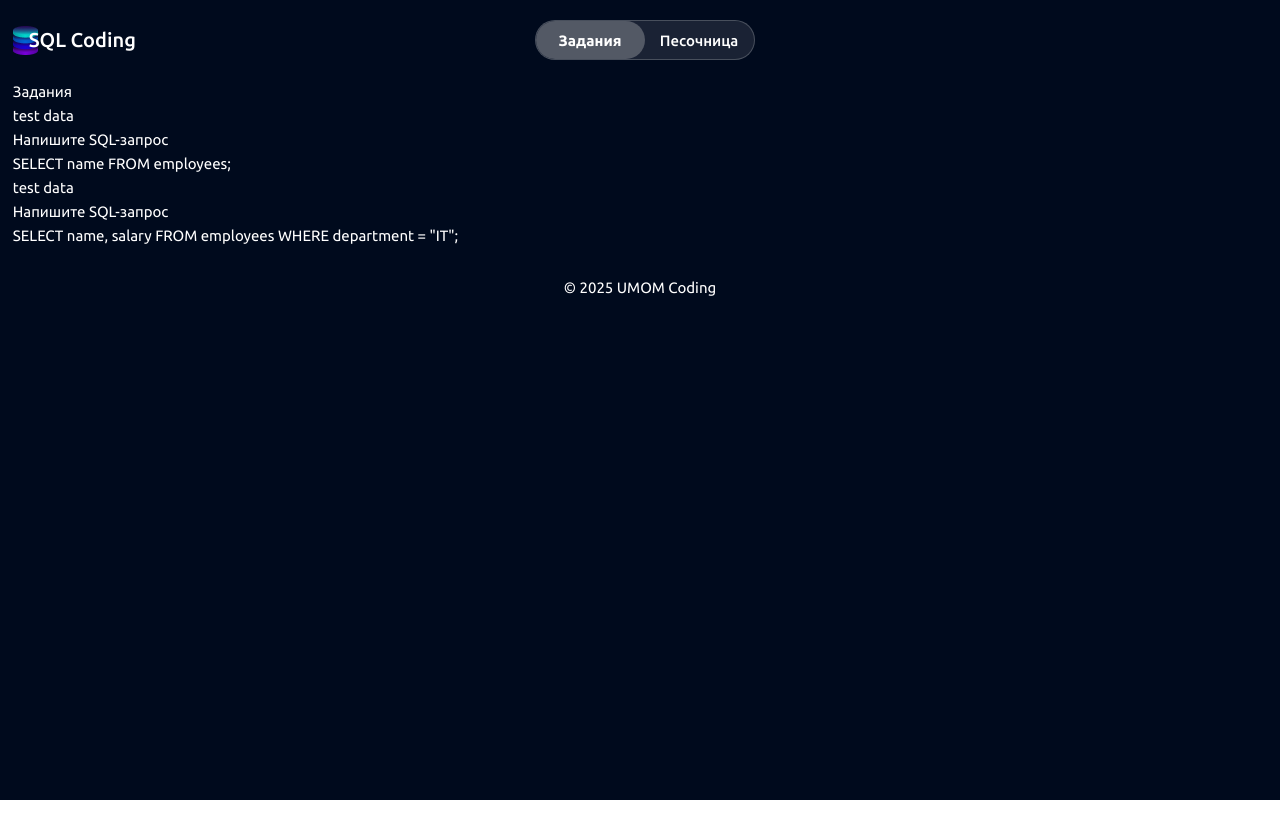
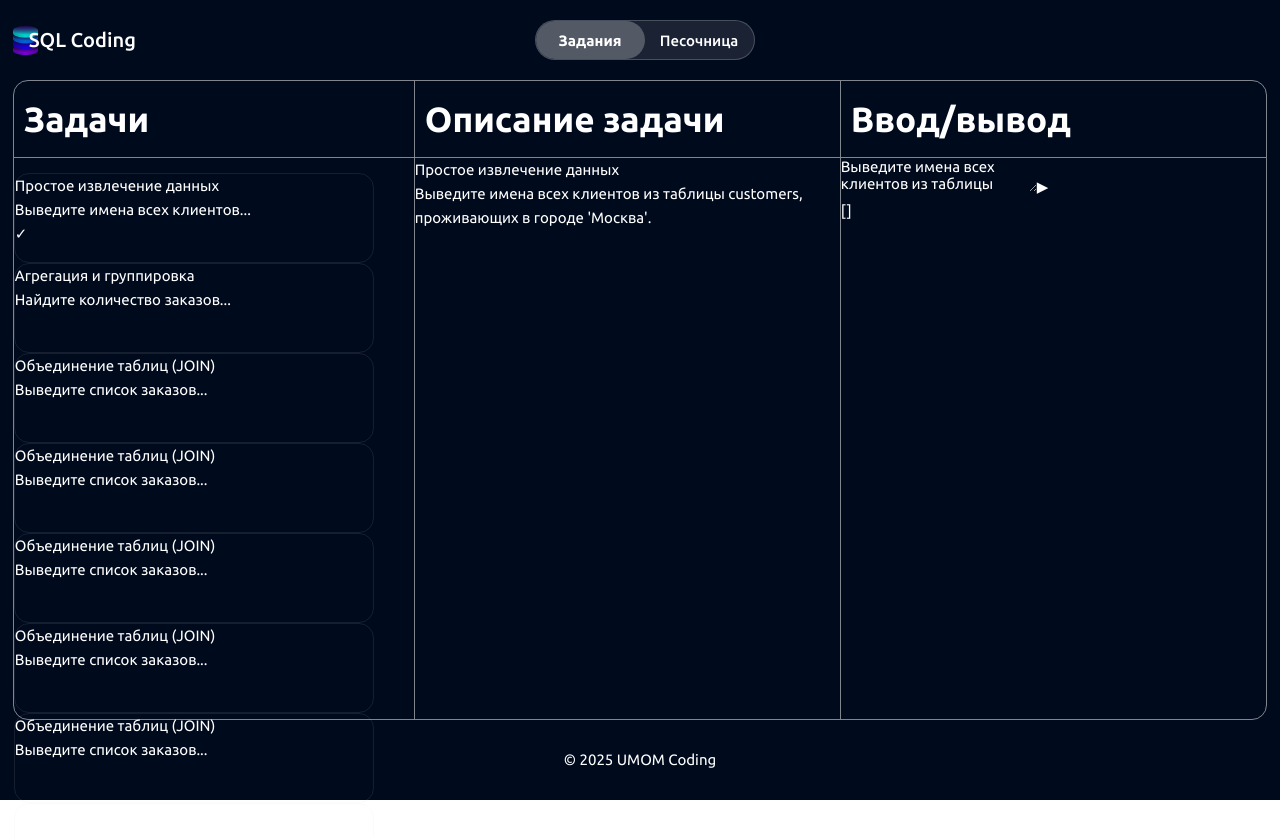
Before and after one commit to imadji/visual-sql-trainer, a Vue app in the folder client/: page /workspace in a window 1280 px wide. Both pictures are taken after a click on the element "Задания". Shown: the top 838 px of the page. Before the commit the page ends 800 px from the top, so only its background shows below. Built offline with nearby package versions, Linux system fonts and the light colour scheme.

Commit message:
create tasks styles

```diff
--- a/client/src/components/TasksView.vue
+++ b/client/src/components/TasksView.vue
@@ -1,13 +1,33 @@
 <template>
   <div class="tasks">
-    <h2>Задания</h2>
-    <div class="task-list">
-      <div v-for="task in tasks" :key="task.id" class="task">
-        <h3>{{ task.title }}</h3>
-        <p>{{ task.description }}</p>
-        <pre>{{ task.sqlExample }}</pre>
+    <section class="tasks-panel">
+      <div class="tasks-title">Задачи</div>
+      <div class="tasks-items">
+        <div v-for="(task, i) in tasks" :key="i" class="task-item" :class="{ active: i === activeTask }"
+          @click="activeTask = i">
+          <div class="task-title">{{ task.title }}</div>
+          <div class="task-description">{{ task.short }}</div>
+          <div v-if="task.completed" class="checkmark">✓</div>
+        </div>
       </div>
-    </div>
+    </section>
+
+    <section class="task-detail">
+      <div class="tasks-title">Описание задачи</div>
+      <h2 class="task-title">{{ tasks[activeTask].title }}</h2>
+      <p class="task-full">{{ tasks[activeTask].full }}</p>
+    </section>
+
+    <section class="io-panel">
+      <div class="tasks-title">Ввод/вывод</div>
+      <div class="editor">
+        <textarea v-model="query" placeholder="SELECT ..."></textarea>
+        <button class="run-btn" @click="runQuery">▶</button>
+      </div>
+      <div class="output">
+        <pre>{{ result }}</pre>
+      </div>
+    </section>
   </div>
 </template>
 
@@ -16,18 +36,182 @@ import { ref } from "vue";
 
 const tasks = ref([
   {
-    id: 1,
-    title: "test data",
-    description: "Напишите SQL-запрос",
-    sqlExample: "SELECT name FROM employees;",
+    title: "Простое извлечение данных",
+    short: "Выведите имена всех клиентов...",
+    full: "Выведите имена всех клиентов из таблицы customers, проживающих в городе 'Москва'.",
+    completed: true,
+    mockResult: [
+      { name: "Иван Петров" },
+      { name: "Мария Смирнова" },
+    ],
   },
   {
-    id: 2,
-    title: "test data",
-    description: "Напишите SQL-запрос",
-    sqlExample: 'SELECT name, salary FROM employees WHERE department = "IT";',
+    title: "Агрегация и группировка",
+    short: "Найдите количество заказов...",
+    full: "Найдите количество заказов, сделанных каждым клиентом.",
+    completed: false,
+    mockResult: [
+      { customer_name: "Иван Петров", orders_count: 3 },
+      { customer_name: "Анна Иванова", orders_count: 5 },
+    ],
+  },
+  {
+    title: "Объединение таблиц (JOIN)",
+    short: "Выведите список заказов...",
+    full: `Выведите список заказов с именем клиента и названием товара. Используйте таблицы orders, customers, products.`,
+    completed: false,
+    mockResult: [
+      { order_id: 1, customer_name: "Иван Петров", product_name: "Ноутбук" },
+      { order_id: 2, customer_name: "Анна Иванова", product_name: "Телефон" },
+    ],
+  },
+  {
+    title: "Объединение таблиц (JOIN)",
+    short: "Выведите список заказов...",
+    full: `Выведите список заказов с именем клиента и названием товара. Используйте таблицы orders, customers, products.`,
+    completed: false,
+    mockResult: [
+      { order_id: 1, customer_name: "Иван Петров", product_name: "Ноутбук" },
+      { order_id: 2, customer_name: "Анна Иванова", product_name: "Телефон" },
+    ],
+  },
+  {
+    title: "Объединение таблиц (JOIN)",
+    short: "Выведите список заказов...",
+    full: `Выведите список заказов с именем клиента и названием товара. Используйте таблицы orders, customers, products.`,
+    completed: false,
+    mockResult: [
+      { order_id: 1, customer_name: "Иван Петров", product_name: "Ноутбук" },
+      { order_id: 2, customer_name: "Анна Иванова", product_name: "Телефон" },
+    ],
+  },
+  {
+    title: "Объединение таблиц (JOIN)",
+    short: "Выведите список заказов...",
+    full: `Выведите список заказов с именем клиента и названием товара. Используйте таблицы orders, customers, products.`,
+    completed: false,
+    mockResult: [
+      { order_id: 1, customer_name: "Иван Петров", product_name: "Ноутбук" },
+      { order_id: 2, customer_name: "Анна Иванова", product_name: "Телефон" },
+    ],
+  },
+  {
+    title: "Объединение таблиц (JOIN)",
+    short: "Выведите список заказов...",
+    full: `Выведите список заказов с именем клиента и названием товара. Используйте таблицы orders, customers, products.`,
+    completed: false,
+    mockResult: [
+      { order_id: 1, customer_name: "Иван Петров", product_name: "Ноутбук" },
+      { order_id: 2, customer_name: "Анна Иванова", product_name: "Телефон" },
+    ],
+  },
+  {
+    title: "Объединение таблиц (JOIN)",
+    short: "Выведите список заказов...",
+    full: `Выведите список заказов с именем клиента и названием товара. Используйте таблицы orders, customers, products.`,
+    completed: false,
+    mockResult: [
+      { order_id: 1, customer_name: "Иван Петров", product_name: "Ноутбук" },
+      { order_id: 2, customer_name: "Анна Иванова", product_name: "Телефон" },
+    ],
+  },
+  {
+    title: "Объединение таблиц (JOIN)",
+    short: "Выведите список заказов...",
+    full: `Выведите список заказов с именем клиента и названием товара. Используйте таблицы orders, customers, products.`,
+    completed: false,
+    mockResult: [
+      { order_id: 1, customer_name: "Иван Петров", product_name: "Ноутбук" },
+      { order_id: 2, customer_name: "Анна Иванова", product_name: "Телефон" },
+    ],
+  },
+  {
+    title: "Объединение таблиц (JOIN)",
+    short: "Выведите список заказов...",
+    full: `Выведите список заказов с именем клиента и названием товара. Используйте таблицы orders, customers, products.`,
+    completed: false,
+    mockResult: [
+      { order_id: 1, customer_name: "Иван Петров", product_name: "Ноутбук" },
+      { order_id: 2, customer_name: "Анна Иванова", product_name: "Телефон" },
+    ],
+  },
+  {
+    title: "Объединение таблиц (JOIN)",
+    short: "Выведите список заказов...",
+    full: `Выведите список заказов с именем клиента и названием товара. Используйте таблицы orders, customers, products.`,
+    completed: false,
+    mockResult: [
+      { order_id: 1, customer_name: "Иван Петров", product_name: "Ноутбук" },
+      { order_id: 2, customer_name: "Анна Иванова", product_name: "Телефон" },
+    ],
   },
 ]);
+
+const activeTask = ref(0);
+const query = ref(tasks.value[activeTask.value].full);
+const result = ref([]);
+
+function selectTask(index) {
+  activeTask.value = index;
+  query.value = tasks.value[index].full;
+  result.value = [];
+}
+
+function runQuery() {
+  result.value = tasks.value[activeTask.value].mockResult || [];
+}
 </script>
 
-<style lang="scss" scoped></style>
+<style lang="scss" scoped>
+.tasks {
+  width: 100%;
+  height: 80vh;
+  display: flex;
+  flex-direction: row;
+  border: 1px solid rgba(255, 255, 255, 0.5);
+  border-radius: 15px;
+}
+
+.tasks-title {
+  width: 100%;
+  font-size: 35px;
+  font-weight: 900;
+  border-bottom: 1px solid rgba(255, 255, 255, 0.5);
+  padding: 10px;
+}
+
+.tasks-panel {
+  min-width: 400px;
+
+  .tasks-items {
+    // height: 100%;
+    overflow: scroll;
+    padding: 15px 0;
+    width: 100%;
+    // display: flex;
+    // flex-direction: column;
+    // align-items: center;
+    // justify-content: center;
+    // gap: 20px;
+
+    .task-item{
+      width: 360px;
+      height: 90px;
+      border: 1px solid rgba(214, 214, 214, 0.1);
+      border-radius: 15px;
+    }
+  }
+}
+
+.task-detail {
+  width: 100%;
+  border-right: 1px solid rgba(255, 255, 255, 0.5);
+  border-left: 1px solid rgba(255, 255, 255, 0.5);
+  // background-color: rgb(88, 92, 96);
+}
+
+.io-panel {
+  width: 100%;
+  // background-color: rgb(88, 92, 96);
+}
+</style>
```
